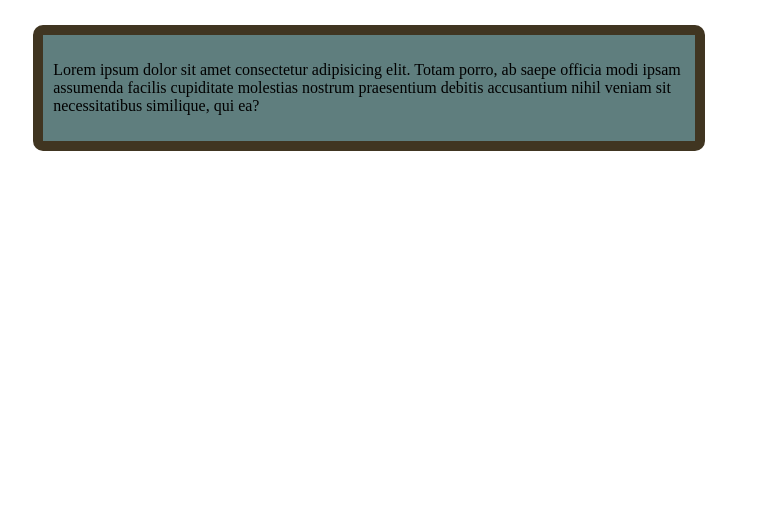
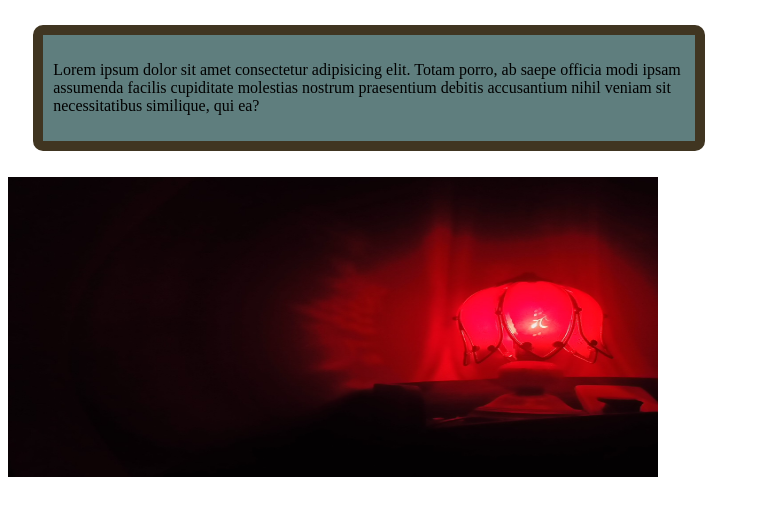
Before and after one commit to mehedi-mh/my-first-web, a plain HTML site: page index.html in a window 1280 px wide. Shown: the whole page, without its empty margins (0-760 px from the left). Drawn offline with Linux system fonts and the light colour scheme.

Commit message:
my first web

```diff
--- a/index.html
+++ b/index.html
@@ -10,5 +10,8 @@
     <div class="blog">
         <p>Lorem ipsum dolor sit amet consectetur adipisicing elit. Totam porro, ab saepe officia modi ipsam assumenda facilis cupiditate molestias nostrum praesentium debitis accusantium nihil veniam sit necessitatibus similique, qui ea?</p>
     </div>
+    <div>
+        <img src="im.jpg" alt="loading....."  height="300px" width="650px">
+    </div>
 </body>
 </html>
```
Also changed, not shown: im.jpg (added).
